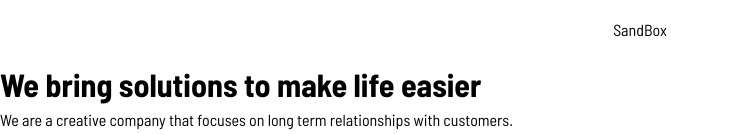
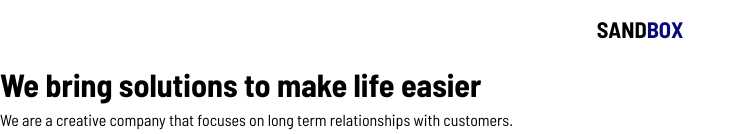
Before and after one commit to Hizmy-M/React-Projects, a React (Vite) app in the folder 06.SandBox-web/: page / in a window 1280 px wide. Shown: the top 134 px of the page, without its empty margins (0-746 px from the left). Built offline with nearby package versions, Linux system fonts and the light colour scheme.

Commit message:
logo class added

```diff
--- a/06.SandBox-web/src/index.css
+++ b/06.SandBox-web/src/index.css
@@ -29,7 +29,7 @@
   --fs-button: 0.9375rem;
   --fs-label: 0.75rem;
   --fs-footer: 0.75rem;
-  --fs-logo: 1.2rem
+  --fs-logo: 2.5rem
 
 }
 
@@ -54,7 +54,15 @@ body {
   background: linear-gradient(291deg, rgba(2, 0, 36, 1) 0%, rgba(9, 9, 121, 1) 0%, rgba(0, 212, 255, 1) 100%);
 }
 
+.company__logo {
+  font-size: var(--fs-logo);
+  font-weight: bold;
+  text-transform: uppercase;
+}
 
+.blue {
+  color: var(--primary-color-main);
+}
 
 /* --------------------------------------------------------------------------------------------------------- */
                                           /* Header Section */
```
